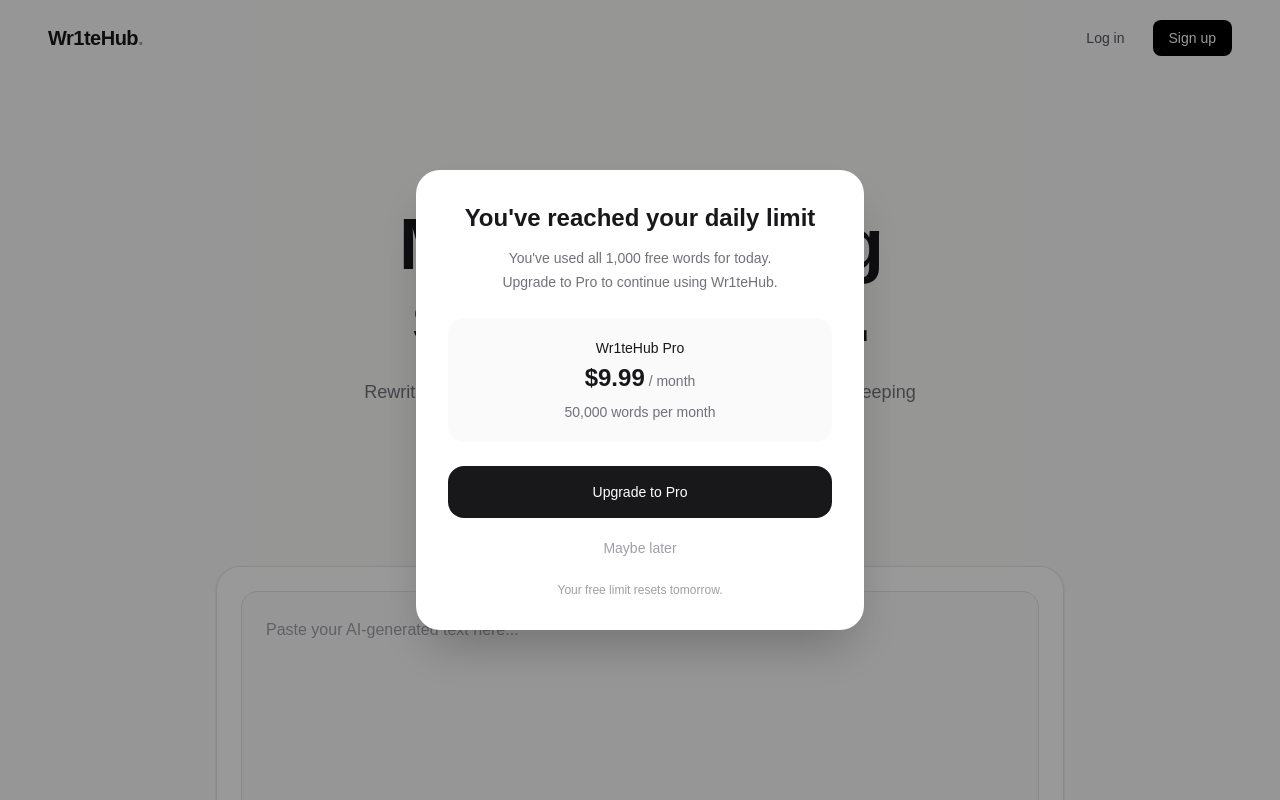
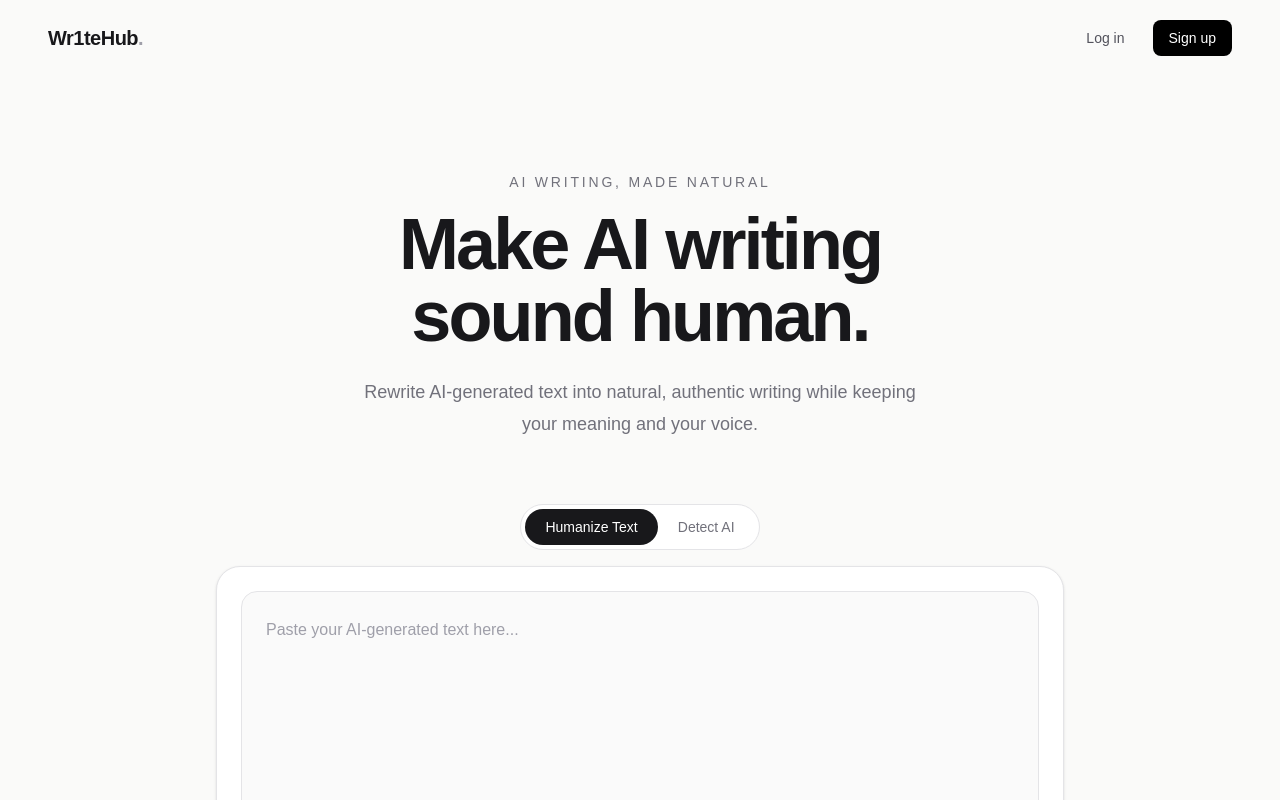
Before and after one commit to nadiaarteagav/Wr1teHub, a Next.js app: page / in a window 1280 px wide. Shown: the top 800 px of the page. Built offline with nearby package versions, Linux system fonts and the light colour scheme; no server answers.

Commit message:
Fix upgrade modal auto-open

```diff
--- a/app/page.tsx
+++ b/app/page.tsx
@@ -48,7 +48,7 @@
   const [analysis, setAnalysis] = useState<any>(null);
   const [mode, setMode] = useState<"humanize" | "detect">("humanize");
   const [isLoading, setIsLoading] = useState(false);
-const [showUpgradeModal, setShowUpgradeModal] = useState(true);
+const [showUpgradeModal, setShowUpgradeModal] = useState(false);
 
   const wordCount = text.trim()
     ? text.trim().split(/\s+/).length
```
